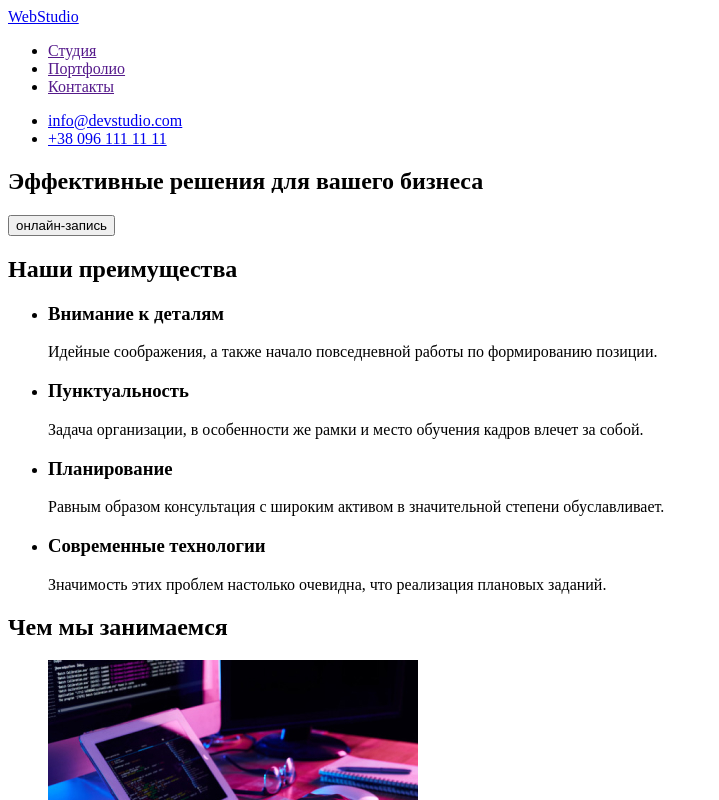
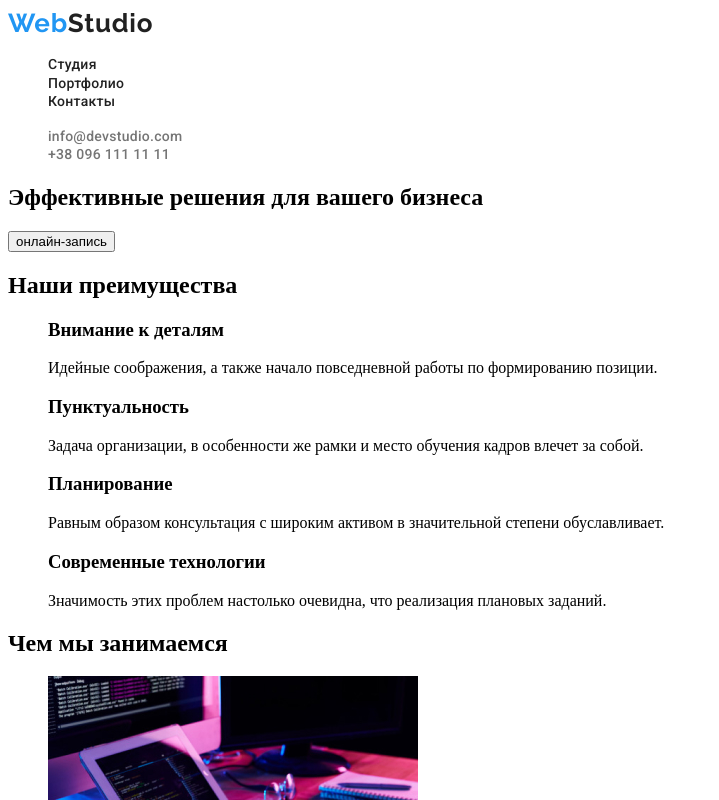
Before and after one commit to vadnek/goit-markup-hw-02, a plain HTML site: page index.html in a window 1280 px wide. Shown: the top 800 px of the page, without its empty margins (0-719 px from the left). Drawn offline with Linux system fonts and the light colour scheme.

Commit message:
css header

```diff
--- /dev/null
+++ b/css/styles.css
@@ -0,0 +1,73 @@
+.list {
+  list-style: none;
+}
+.link {
+  text-decoration: none;
+}
+/* ==================header============ */
+.page-header {
+}
+
+.page-nav {
+}
+
+.logotipe {
+  font-family: 'Raleway';
+  font-style: normal;
+  font-weight: 700;
+  font-size: 26px;
+  line-height: 1.19;
+  /* identical to box height */
+  letter-spacing: 0.03em;
+  color: #2196f3;
+}
+.logotipe-accent {
+  color: #212121;
+}
+
+.menu-item {
+}
+
+.menu-link {
+  font-family: 'Roboto', sans-serif;
+  font-weight: 500;
+  font-size: 14px;
+  line-height: 1.33;
+  letter-spacing: 0.02em;
+  color: #212121;
+}
+
+.menu-link:hover,
+.menu-link:focus {
+  color: #2196f3;
+}
+
+.phone-number {
+  font-family: 'Roboto';
+  font-weight: 500;
+  font-size: 14px;
+  line-height: 1.33;
+  letter-spacing: 0.02em;
+  color: #757575;
+}
+
+.phone-number:hover,
+.phone-number:focus {
+  color: #2196f3;
+}
+
+.mail {
+  font-family: 'Roboto';
+  font-weight: 500;
+  font-size: 14px;
+  line-height: 1.33;
+  letter-spacing: 0.02em;
+  color: #757575;
+}
+
+.mail:hover,
+.mail:focus {
+  color: #2196f3;
+}
+
+/* ==================main============ */
--- a/index.html
+++ b/index.html
@@ -4,31 +4,40 @@
     <meta charset="UTF-8" />
     <meta http-equiv="X-UA-Compatible" content="IE=edge" />
     <meta name="viewport" content="width=device-width, initial-scale=1.0" />
+    <link rel="preconnect" href="https://fonts.googleapis.com" />
+    <link rel="preconnect" href="https://fonts.gstatic.com" crossorigin />
+    <link
+      href="https://fonts.googleapis.com/css2?family=Raleway:wght@700&family=Roboto:wght@400;500;700;900&display=swap"
+      rel="stylesheet"
+    />
+    <link rel="stylesheet" href="./css/styles.css" />
     <title>WebStudio</title>
   </head>
-
   <body>
     <!-- content from logo, nav, contakt  -->
-    <header>
-      <nav>
-        <a lang="en" href="WebStudio">WebStudio </a>
-        <ul>
-          <li>
-            <a href="">Студия</a>
+    <header class="page-header">
+      <nav class="page-nav">
+        <a class="logotipe link" lang="en" href="webstudio"
+          >Web<span class="logotipe-accent">Studio</span></a
+        >
+        <ul class="menu list">
+          <li class="menu-item">
+            <a class="menu-link link" href="">Студия</a>
           </li>
-          <li>
-            <a href="">Портфолио</a>
+          <li class="menu-item">
+            <a class="menu-link link" href="">Портфолио</a>
           </li>
-          <li>
-            <a href="">Контакты</a>
+          <li class="menu-item">
+            <a class="menu-link link" href="">Контакты</a>
           </li>
         </ul>
       </nav>
-      <ul>
-        <li><a href="mailto:info@devstudio.com">info@devstudio.com</a></li>
-        <li><a href="tel:+380961111111">+38 096 111 11 11</a></li>
+      <ul class="list">
+        <li><a class="link mail" href="mailto:info@devstudio.com">info@devstudio.com</a></li>
+        <li><a class="link phone-number" href="tel:+380961111111">+38 096 111 11 11</a></li>
       </ul>
     </header>
+    <!-- main  -->
     <main>
       <section>
         <h1 lang="ru">Эффективные решения для вашего бизнеса</h1>
@@ -37,7 +46,7 @@
       <!--Наши преимущества-->
       <section>
         <h2>Наши преимущества</h2>
-        <ul>
+        <ul class="list">
           <li>
             <h3 lang="ru">Внимание к деталям</h3>
             <p>Идейные соображения, а также начало повседневной работы по формированию позиции.</p>
@@ -62,7 +71,7 @@
       </section>
       <section>
         <h2>Чем мы занимаемся</h2>
-        <ul>
+        <ul class="list">
           <li>
             <img src="./images/wedo/verstka.jpg" alt="Верстка" width="370" height="294" />
           </li>
@@ -77,7 +86,7 @@
       <!--Наша команда-->
       <section>
         <h2>Наша команда</h2>
-        <ul>
+        <ul class="list">
           <li>
             <img
               src="./images/comandos/rabotnik1.jpg"
@@ -123,16 +132,16 @@
     </main>
     <!-- Footer -->
     <footer>
-      <a lang="en" href="WebStudio">WebStudio</a>
+      <a class="logotipe link" lang="en" href="WebStudio">WebStudio</a>
       <address>
-        <ul>
+        <ul class="list">
           <li>
-            <a href="https://bit.ly/3pXMvUd" target="_blank" rel="noopener noreferrer"
+            <a class="link" href="https://bit.ly/3pXMvUd" target="_blank" rel="noopener noreferrer"
               >г. Киев, пр-т Леси Украинки, 26</a
             >
           </li>
           <li><a class="link" href="mailto:info@devstudio.com">info@example.com</a></li>
-          <li><a href="tel:+380961111111">+38 096 111 11 11</a></li>
+          <li><a class="link" href="tel:+380961111111">+38 096 111 11 11</a></li>
         </ul>
       </address>
     </footer>
```
Also changed, not shown: images/envelope.jpg (added), images/vector.jpg (added).
